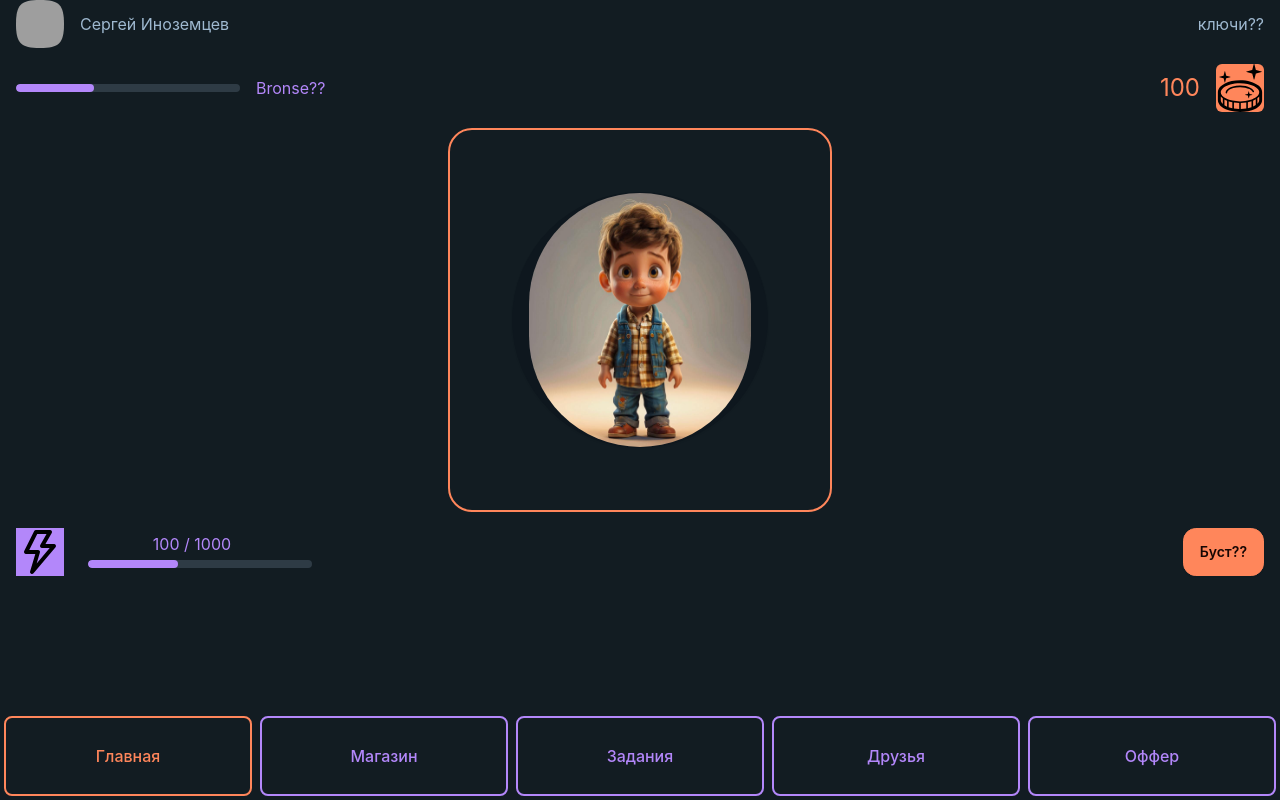
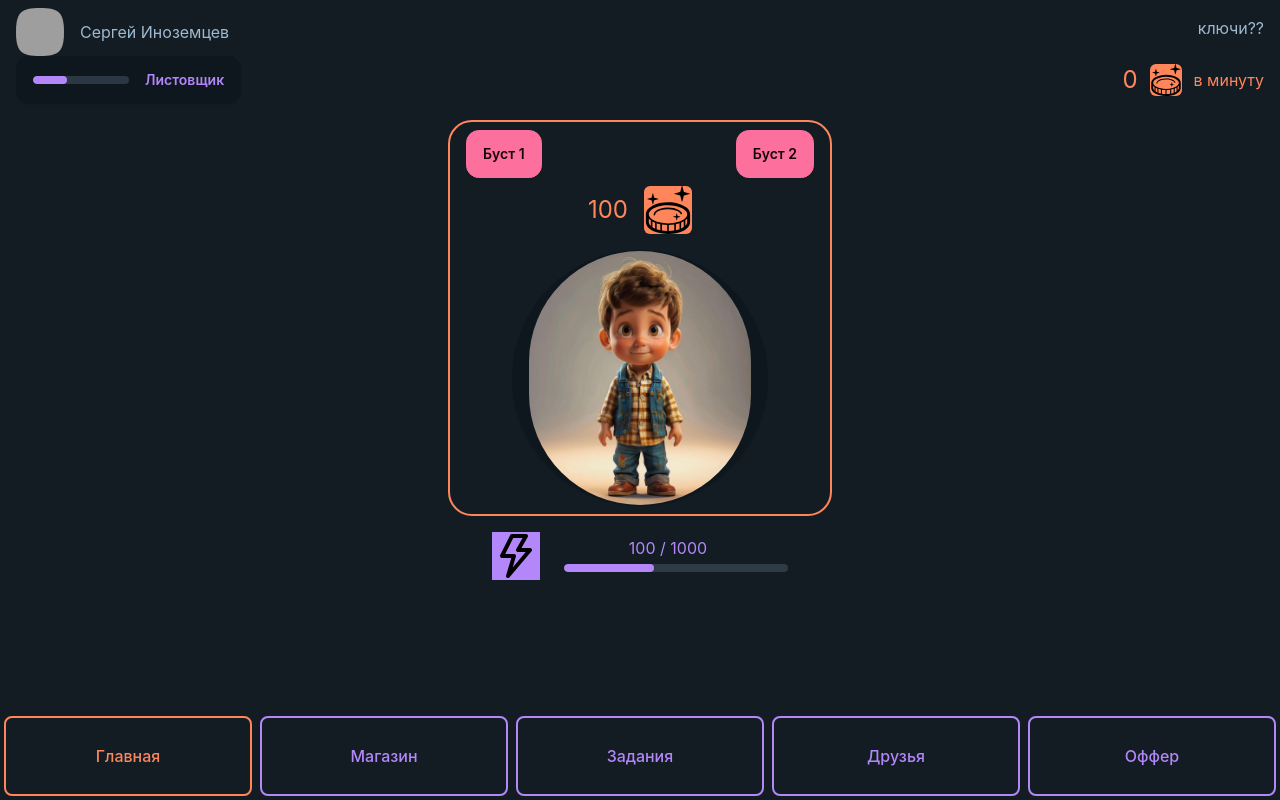
Before and after one commit to officefish/windows_taps, a React (Vite) app: page / in a window 1280 px wide. Built offline with nearby package versions, Linux system fonts and the light colour scheme; grey boxes are pictures that could not be loaded.

Commit message:
home remastered

```diff
--- a/src/components/user.energy.tsx
+++ /dev/null
@@ -1,20 +0,0 @@
-import { FC } from "react"
-
-interface IUserEnergyProps {
-    progress: number
-    level: string
-}
-
-const UserEnergy:FC<IUserEnergyProps> = (props) => {
-    const { progress, level } = props
-    return (
-        <div className="flex flex-row gap-4 h-full items-center">
-            <progress className="progress progress-accent w-56" value={progress} max="100"></progress>
-            <div className="text-accent">{level}??</div>
-        </div>
-
-
-    )
-}
-
-export default UserEnergy
--- /dev/null
+++ b/src/components/user.income.tsx
@@ -0,0 +1,20 @@
+import { FC } from "react"
+
+interface IUserBalanceProps {
+    income: number
+}
+
+const UserIncome:FC<IUserBalanceProps> = (props) => {
+    const { income } = props
+    return (
+        <div className="flex flex-row gap-3 h-full items-center">
+            <div className="text-primary text-2xl">{income}</div>
+            <img className="w-8 bg-primary rounded-md" src='./coin-vector-svg.svg'></img>
+            <div className="text-primary text-md">в минуту</div>
+        </div>
+
+
+    )
+}
+
+export default UserIncome
--- /dev/null
+++ b/src/components/user.level.tsx
@@ -0,0 +1,37 @@
+import { FC, SyntheticEvent } from "react"
+
+interface IUserEnergyProps {
+    progress: number
+    level: number
+    onClick: () => void
+}
+
+const UserLevel:FC<IUserEnergyProps> = (props) => {
+    const { progress, level, onClick } = props
+
+    const onLevelClick = (e: SyntheticEvent<HTMLDivElement>) => {
+        e.preventDefault()
+        onClick()
+    }
+
+    return (
+        <div className="flex flex-row gap-4 h-full items-center btn" onClick={onLevelClick}>
+            <progress className="progress progress-accent w-24" value={progress} max="100"></progress>
+            <div className="text-accent">{getRoleByLevel(level)}</div>
+        </div>
+    )
+}
+export default UserLevel
+
+const getRoleByLevel = (level: number) => {
+    switch (level) {
+        case 1:
+            return "Листовщик"
+        case 2:
+            return "Продавец"
+        case 3:
+            return "Администратор"
+        default:
+            return "Листовщик"
+    }
+}
--- a/src/components/user.min.tsx
+++ b/src/components/user.min.tsx
@@ -8,7 +8,7 @@ interface IUserMinProps {
 const UserMin:FC<IUserMinProps> = (props) => {
     const { photoUrl, fullname } = props
     return (
-        <div className="flex flex-row h-full">
+        <div className="flex flex-row h-full items-center mt-2">
             <div className="avatar">
                 <div className="mask mask-squircle w-12">
                     <img src={photoUrl} />
--- a/src/pages/home.tsx
+++ b/src/pages/home.tsx
@@ -1,6 +1,7 @@
 import BoostDialog from "@/components/dialogs/boost.content";
 import UserBalance from "@/components/user.balance";
-import UserEnergy from "@/components/user.energy";
+import UserLevel from "@/components/user.level";
+import UserIncome from "@/components/user.income";
 import UserMin from "@/components/user.min";
 import { useSiteStore } from "@/providers/store";
 import { Page } from "@/types";
@@ -38,37 +39,47 @@ const Home: FC = () => {
     setIsDialogOpen(true)
    }
 
+   const handleLevelClick = () => {
+
+   }
+
+
     return (
     <div className='w-full px-4 text-left'>
-      <div className="w-full grid grid-cols-3 gap-4">
-        <div className="col-span-2">
+      <div className="flex w-full gap-4 items-center justify-between">
           <UserMin fullname={user.name}
           photoUrl={user.photoUrl} />
+          <div className="text-right flex items-start justify-end">ключи??</div>
+      </div>
+        <div className="flex flex-row items-center justify-between w-full">
+          <UserLevel level={1} progress={35} onClick={handleLevelClick}/>
+          <UserIncome income={0} />
         </div>
-        <div className="text-right flex items-center justify-end">ключи??</div>
-        <UserEnergy level="Bronse" progress={35} />
-        <div className="col-span-2 flex justify-end">
-          <UserBalance balance={balance} />
-        </div>
-      </div>
       <div>
       <div className="mt-4 w-full">
         <div className="flex items-center justify-center w-full">
-          <div className="rounded-3xl border-2 border-primary h-96 w-96 flex items-center justify-center">
-            <div className="w-64 h-64 cursor-pointer btn rounded-full" onClick={handleClick}>
+          <div className="rounded-3xl border-2 border-primary h-full w-96 flex flex-col items-center justify-center py-2">
+            <div className="flex flex-row justify-between items-center gap-2 w-full px-4">
+              <div className="btn btn-secondary" onClick={handleBoost}>Буст 1</div>
+              <div className="btn btn-secondary" onClick={handleBoost}>Буст 2</div>
+            </div>
+            <div className="flex flex-row justify-between items-center gap-2 mt-2">
+              <div className="col-span-2 flex justify-end">
+                <UserBalance balance={balance} />
+              </div>
+            </div>
+            <div className="w-64 h-64 cursor-pointer btn rounded-full mt-4" onClick={handleClick}>
               <img className="w-full h-full rounded-full" src="clicker-3.jpg" />
             </div>
           </div>
         </div>
-        <div className="mt-4 flex flex-row justify-between items-center">
-          <div className="flex flex-row gap-2 items-center">
+
+          <div className="flex flex-row gap-2 items-center mt-4 w-full justify-center">
             <img className="w-12 h-12 bg-accent" src="./energy-svg.svg" />
             <div className="h-full flex flex-col items-center justify-center gap-2">
               <div className="w-full text-accent text-center">{energy} / 1000</div>
               <progress className="progress progress-accent w-56 ml-4" value="40" max="100"></progress>
             </div>
-          </div>
-          <div className=""><div className="btn btn-primary" onClick={handleBoost}>Буст??</div></div>
         </div>
       </div>
     </div>
```
